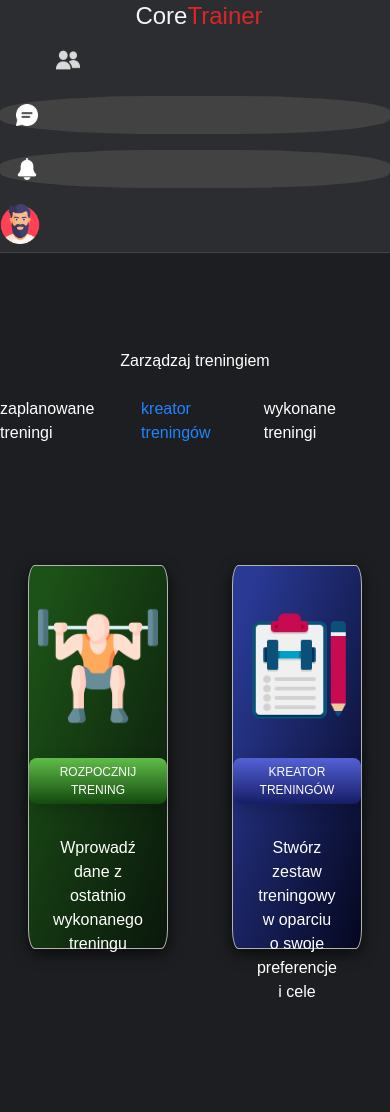
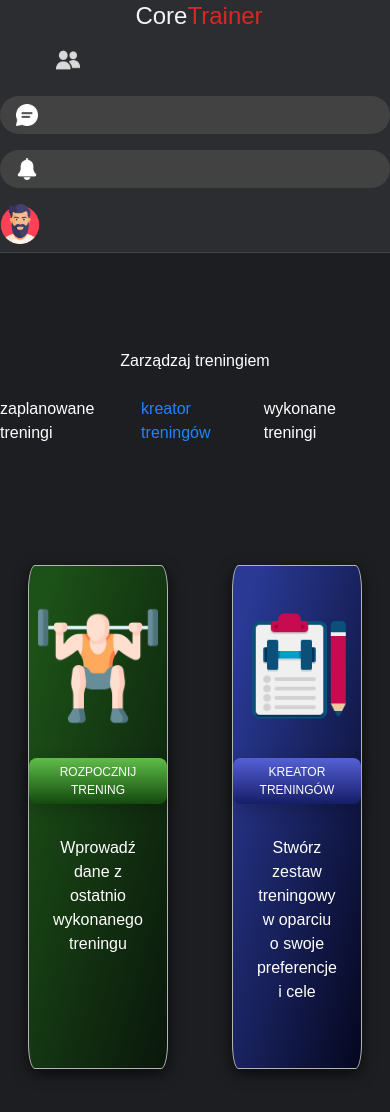
Before and after one commit to adrianstopa15/CoreTrainer, a React (Vite) app: page /loggedMenu/trainingSection/workoutCreate in a window 390 px wide. Shown: the top 1112 px of the page. Built offline with nearby package versions, Linux system fonts and the light colour scheme; no server answers; a web font is replaced by a local one.

Commit message:
style(trainingSection): improve layout and responsiveness

```diff
--- a/src/components/features/loggedSections/sharedSections/LoggedMenu/LoggedMenu.module.css
+++ b/src/components/features/loggedSections/sharedSections/LoggedMenu/LoggedMenu.module.css
@@ -10,6 +10,7 @@
   background-color: rgb(43, 45, 49);
   /* backdrop-filter: blur(455px); */
   border-bottom: 1px solid rgb(70, 70, 70);
+  text-align: center;
 }
 .iconsHeader {
   height: 22px;
@@ -18,7 +19,8 @@
 .iconsHeader:hover {
 }
 .navbar {
-  min-width: 220px;
+  display: flex;
+  flex-direction: row;
 }
 .midIconsHeader {
   height: 24px;
@@ -26,7 +28,7 @@
   /* padding-right: 3rem; */
 }
 .midIconContainer {
-  border-radius: 30%;
+  border-radius: 20px;
 }
 
 .midIconContainer:hover {
@@ -40,7 +42,7 @@
 }
 .rightIconsContainer {
   background-color: rgba(73, 73, 73, 0.774);
-  border-radius: 40%;
+  border-radius: 40px;
 }
 .rightIconsContainer:hover {
   background-color: rgba(95, 95, 95, 0.623);
--- a/src/components/features/loggedSections/sharedSections/LoggedMenu/loggedSectionsStyles.css
+++ b/src/components/features/loggedSections/sharedSections/LoggedMenu/loggedSectionsStyles.css
@@ -82,7 +82,8 @@
 .trainingHistoryContainer {
   position: relative;
   height: 300px;
-  width: 800px;
+  /* width: 800px; */
+  width: clamp(20rem, 60%, 800px);
   border: 2px solid rgba(204, 201, 201, 0.479);
   overflow-y: auto;
   border-radius: 8px;
@@ -246,7 +247,7 @@
   text-align: center;
   background-color: rgba(52, 53, 54, 0.863);
   width: 25rem;
-  height: 24rem;
+
   border-radius: 5%;
   transition: all 0.2s;
   border: 1px solid rgb(180, 180, 180);
@@ -604,15 +605,12 @@ abbr[title] {
   background-color: orange;
 }
 .workoutCalendar {
-  /* width: 30rem;
-  height: 18rem; */
+  width: 30rem;
   margin-right: 5rem;
 }
 
 .calendarContainer {
   display: flex;
-
-  min-width: 45rem;
 }
 .calendarContainerDayInfo {
   border-left: solid rgba(255, 255, 255, 0.205) 1px;
@@ -685,6 +683,14 @@ abbr[title] {
   .workoutIcon {
     height: 4rem;
   }
+  .calendarContainer {
+    flex-direction: column;
+    align-items: center;
+  }
+  .workoutCalendar {
+    width: 20rem;
+    margin: 0 0 1rem 0;
+  }
 }
 @media (max-width: 800px) {
   .containerCreator {
--- a/src/components/features/loggedSections/userSections/TrainingSection/WorkoutCreate.tsx
+++ b/src/components/features/loggedSections/userSections/TrainingSection/WorkoutCreate.tsx
@@ -18,7 +18,7 @@ export default function WorkoutCreate() {
           </button>
         </div>
 
-        <p className="mx-4 lg:text-xl">
+        <p className="mx-4 lg:text-xl mb-16">
           Wprowadź dane z ostatnio wykonanego treningu
         </p>
       </div>
@@ -32,7 +32,7 @@ export default function WorkoutCreate() {
             Kreator treningów
           </button>
         </div>
-        <p className="mx-4 lg:text-xl">
+        <p className="mx-4 lg:text-xl mb-16">
           Stwórz zestaw treningowy w oparciu o swoje preferencje i cele
         </p>
       </div>
--- a/src/components/features/loggedSections/userSections/TrainingSection/WorkoutsHistory.tsx
+++ b/src/components/features/loggedSections/userSections/TrainingSection/WorkoutsHistory.tsx
@@ -104,12 +104,12 @@ export default function WorkoutsHistory() {
         })}
       </div>
 
-      <p className="pt-2">
+      <p className="pt-4 text-gray-200">
         {trainingHistory.length} zarejestrowanych treningów.
       </p>
-      <button className="mt-3 p-2 button-smooth">
+      {/* <button className="mt-3 p-2 button-smooth">
         Pokaż Zestawy Treningowe
-      </button>
+      </button> */}
       <Modal
         isOpen={isModalOpen}
         contentLabel="Przejrzyj trening"
```
